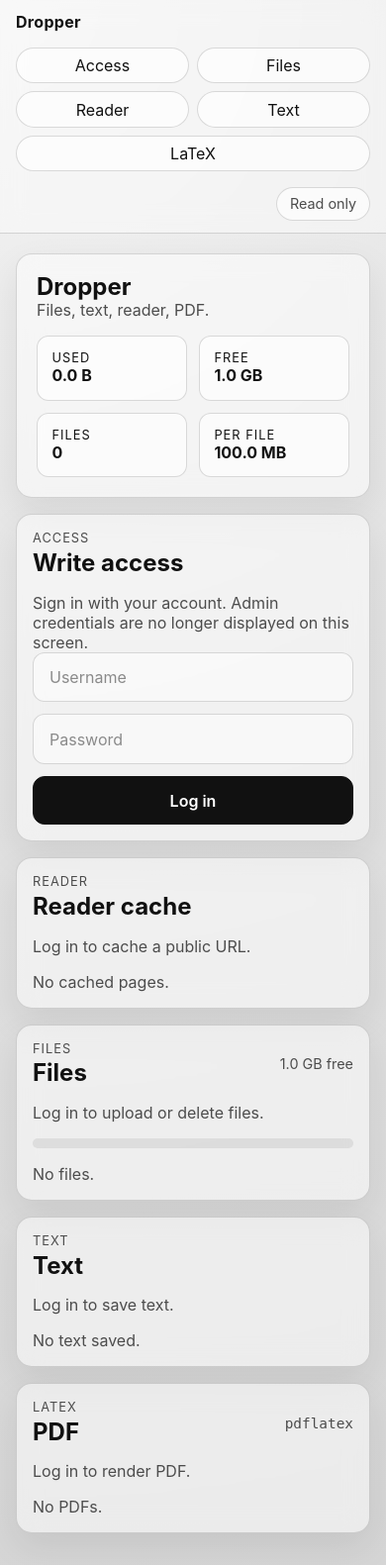
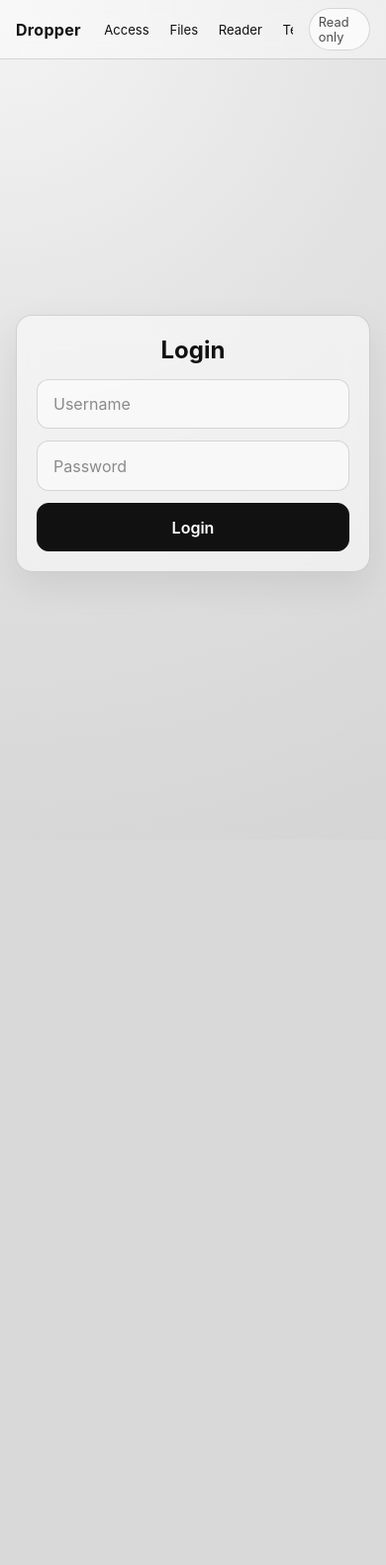
Before and after one commit to zof4/Research, a Flask app: page / in a window 390 px wide. Shown: the whole page at 99% size. After the commit the page ends 578 px from the top, so only its background shows below. Run offline with Flask 3, Linux system fonts and the light colour scheme.

Commit message:
Redesign auth splash and simplify responsive header

```diff
--- a/static/style.css
+++ b/static/style.css
@@ -28,6 +28,7 @@ body {
   background: radial-gradient(circle at top left, #f4f4f4 0%, #e2e2e2 45%, #d5d5d5 100%);
   color: var(--text);
   overflow-x: hidden;
+  min-height: 100dvh;
 }
 
 body,
@@ -43,7 +44,7 @@ img {
 }
 
 .container {
-  width: min(1100px, calc(100% - 2rem));
+  width: min(1080px, calc(100% - 2rem));
   margin: 0 auto;
 }
 
@@ -61,9 +62,9 @@ img {
   justify-content: space-between;
   align-items: center;
   gap: 1rem;
-  flex-wrap: wrap;
-  min-height: 72px;
-  padding: 0.75rem 0;
+  flex-wrap: nowrap;
+  min-height: 56px;
+  padding: 0.5rem 0;
 }
 
 .brand {
@@ -75,9 +76,22 @@ img {
 
 .top-nav {
   display: flex;
-  gap: 1rem;
-  flex-wrap: wrap;
+  gap: 0.4rem;
+  flex-wrap: nowrap;
+  overflow-x: auto;
+  scrollbar-width: none;
   min-width: 0;
+}
+
+.top-nav::-webkit-scrollbar {
+  display: none;
+}
+
+.top-nav a {
+  white-space: nowrap;
+  padding: 0.25rem 0.55rem;
+  border-radius: 999px;
+  font-size: 0.9rem;
 }
 
 .top-nav a,
@@ -107,6 +121,26 @@ img {
 
 .page {
   padding: 1.25rem 0 2rem;
+  padding-bottom: calc(2rem + env(safe-area-inset-bottom));
+}
+
+.login-page {
+  min-height: calc(100dvh - 56px);
+  display: grid;
+  align-items: center;
+}
+
+.login-card {
+  width: min(440px, 100%);
+  margin: 0 auto;
+  padding: 1.25rem;
+  display: grid;
+  gap: 0.9rem;
+}
+
+.login-card h1 {
+  margin: 0;
+  text-align: center;
 }
 
 .card {
@@ -410,9 +444,9 @@ button,
   justify-content: space-between;
   align-items: center;
   gap: 1rem;
-  flex-wrap: wrap;
-  min-height: 72px;
-  padding: 0.75rem 0;
+  flex-wrap: nowrap;
+  min-height: 56px;
+  padding: 0.5rem 0;
 }
 
 .eyebrow {
@@ -497,24 +531,15 @@ button,
 }
 
 @media (max-width: 759px) {
-  .top-nav {
-    width: 100%;
-    gap: 0.5rem;
-  }
-
   .top-nav a {
-    flex: 1 1 calc(50% - 0.5rem);
-    display: inline-flex;
-    align-items: center;
-    justify-content: center;
-    padding: 0.45rem 0.65rem;
-    border: 1px solid var(--line);
-    border-radius: 999px;
-    background: var(--surface-2);
+    padding: 0.2rem 0.45rem;
+    font-size: 0.82rem;
   }
 
   .status-chip {
     margin-left: auto;
+    padding: 0.35rem 0.55rem;
+    font-size: 0.8rem;
   }
 }
 
--- a/templates/index.html
+++ b/templates/index.html
@@ -29,7 +29,7 @@
       </div>
     </header>
 
-    <main class="container page">
+    <main class="container page {% if not is_authenticated %}login-page{% endif %}">
       {% with messages = get_flashed_messages(with_categories=true) %}
       {% if messages %}
       <div class="flash-stack">
@@ -40,9 +40,10 @@
       {% endif %}
       {% endwith %}
 
+      {% if is_authenticated %}
       <section class="card intro-card">
         <div class="intro-copy">
-          <h1>Dropper</h1>
+          <h1>Hello, {{ current_username }}</h1>
           <p>Files, text, reader, PDF.</p>
         </div>
 
@@ -87,22 +88,12 @@
             </div>
           </div>
 
-            {% if is_authenticated %}
             <p class="helper-text">Logged in as <strong>{{ current_username }}</strong>.</p>
             <form method="post" action="{{ url_for('logout') }}" class="stack-form" data-async>
               <input type="hidden" name="csrf_token" value="{{ csrf_token }}" />
               {% if is_admin %}<input type="hidden" name="owner" value="{{ selected_owner }}" />{% endif %}
               <button type="submit" class="secondary-button block-button">Log out</button>
             </form>
-            {% else %}
-            <p class="helper-text">Sign in with your account. Admin credentials are no longer displayed on this screen.</p>
-            <form method="post" action="{{ url_for('login') }}" class="stack-form adaptive-auth-form" data-async>
-              <input type="hidden" name="csrf_token" value="{{ csrf_token }}" />
-              <input type="text" name="username" placeholder="Username" autocomplete="username" required />
-              <input type="password" name="password" placeholder="Password" autocomplete="current-password" required />
-              <button type="submit" class="block-button">Log in</button>
-            </form>
-            {% endif %}
 
             {% if is_admin %}
             <div class="admin-user-tools">
@@ -498,6 +489,17 @@
         </section>
         {% endif %}
       </div>
+      {% else %}
+      <section class="card login-card">
+        <h1>Login</h1>
+        <form method="post" action="{{ url_for('login') }}" class="stack-form" data-async>
+          <input type="hidden" name="csrf_token" value="{{ csrf_token }}" />
+          <input type="text" name="username" placeholder="Username" autocomplete="username" required />
+          <input type="password" name="password" placeholder="Password" autocomplete="current-password" required />
+          <button type="submit" class="block-button">Login</button>
+        </form>
+      </section>
+      {% endif %}
     </main>
       <script src="{{ url_for('static', filename='app.js') }}" defer></script>
   </body>
```
